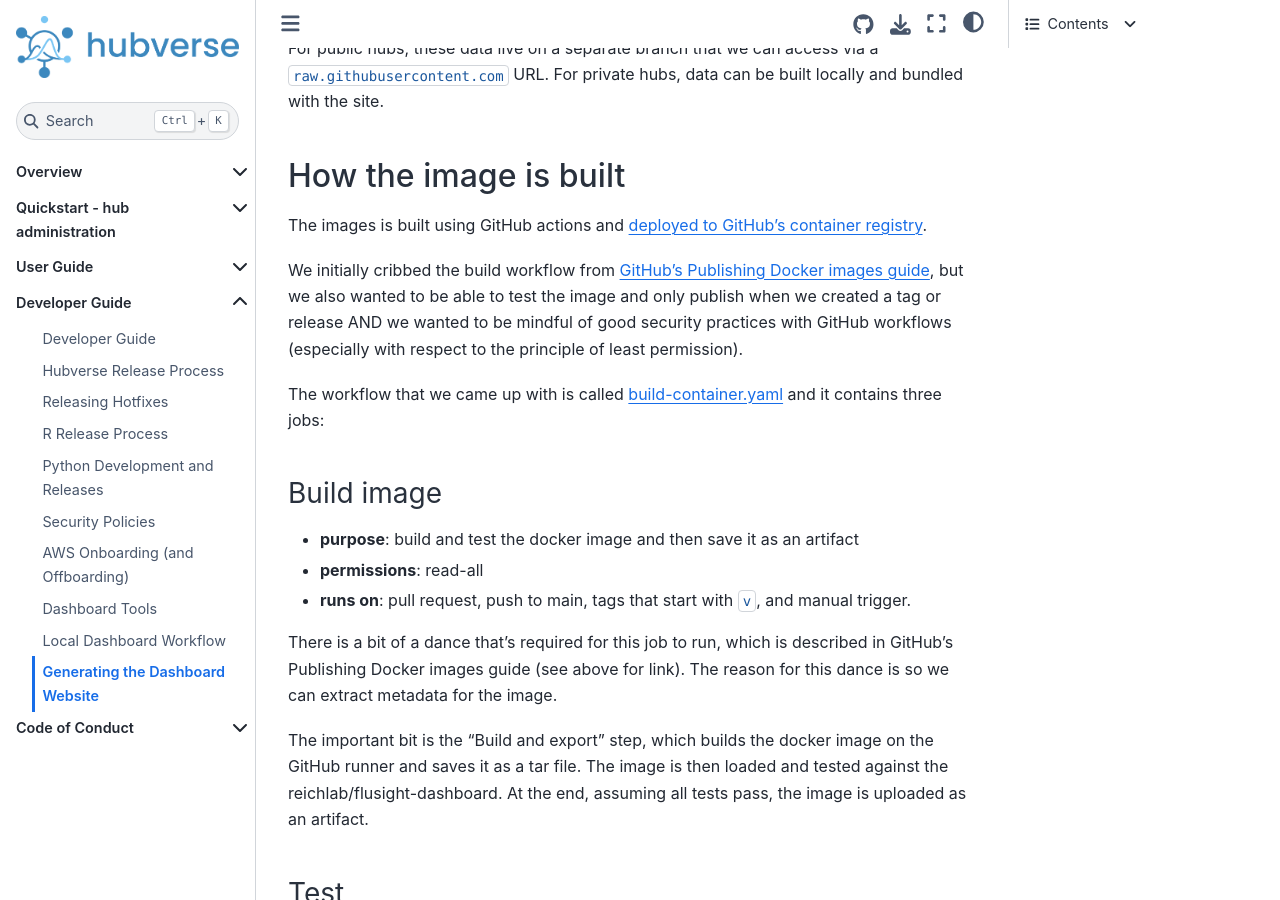
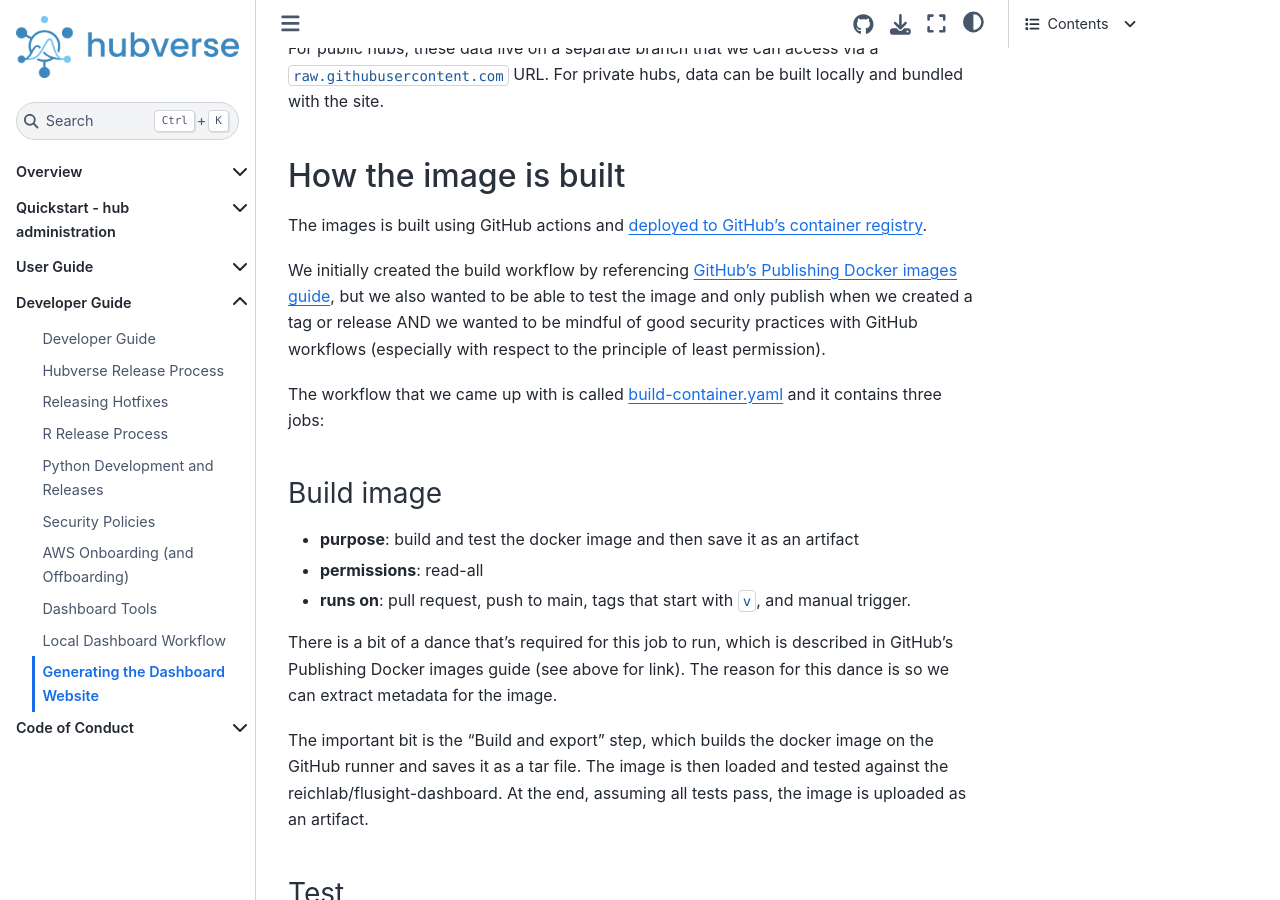
Before and after one commit to hubverse-org/hubDocs, a Sphinx documentation site: the page built from docs/source/developer/dashboard-site.md, in a window 1280 px wide and 900 px high, scrolled down 4281 px. Built offline with Sphinx 7.4.7 and the Sphinx Book theme 1.1.4, drawn with Linux system fonts in a browser that asks for light colours; comment, search, counter and statistics services are not loaded.

Commit message:
Apply suggestions from code review

```diff
--- a/docs/source/developer/dashboard-site.md
+++ b/docs/source/developer/dashboard-site.md
@@ -182,7 +182,7 @@
 
 The images is built using GitHub actions and [deployed to GitHub's container registry](https://github.com/hubverse-org/hub-dash-site-builder/pkgs/container/hub-dash-site-builder/406574245?tag=latest).
 
-We initially cribbed the build workflow from [GitHub's Publishing Docker images
+We initially created the build workflow by referencing [GitHub's Publishing Docker images
 guide](https://docs.github.com/en/actions/use-cases-and-examples/publishing-packages/publishing-docker-images#publishing-images-to-github-packages),
 but we also wanted to be able to test the image and only publish when we
 created a tag or release AND we wanted to be mindful of good security practices
```
